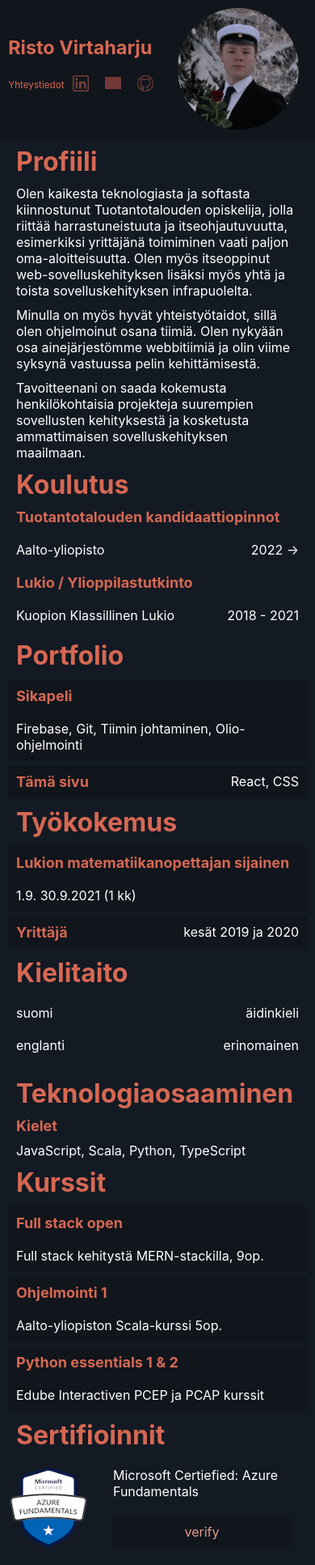
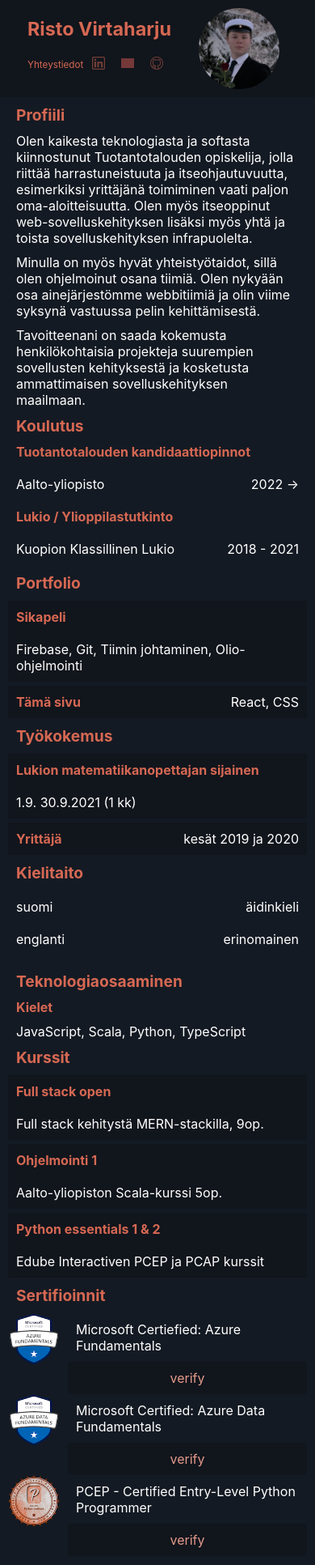
Before and after one commit to rvirtaha/rvirtaha.github.io, a React (Create React App) app: page / in a window 390 px wide. Shown: the top 1933 px of the page at 81% size. Built offline with nearby package versions, Linux system fonts and the light colour scheme; grey boxes are pictures that could not be loaded.

Commit message:
refactor css

```diff
--- a/src/App.css
+++ /dev/null
@@ -1,117 +0,0 @@
-.App {
-  --max-width: 1200px;
-  max-width: var(--max-width);
-  min-height: 100vh;
-  margin: auto;
-}
-
-.page {
-  background-color: var(--main-4);
-  width: 100vw;
-  overflow: auto;
-}
-.header {
-  min-height: 10vh;
-  background-color: var(--main-3);
-  color: var(--accent-1);
-  display: flex;
-  justify-content: space-evenly;
-}
-.header .container {
-  margin: 0;
-  justify-content: center;
-  display: flex;
-  flex-direction: column;
-  gap: 10px;
-}
-.pfp {
-  margin: 10px;
-  border-radius: 50%;
-  float: right;
-  max-height: 150px;
-}
-.header h1 {
-  font-size: clamp(1rem, calc(6vw), calc(var(--max-width) * 0.06));
-}
-.header p {
-  font-size: clamp(0.4rem, calc(3vw), calc(var(--max-width) * 0.03));
-}
-.sub-header {
-  display: flex;
-  flex-flow: row wrap;
-  justify-content: space-between;
-  align-items: center;
-  min-height: 32px;
-}
-.sub-header:hover img{
-  opacity: 100%
-}
-.sub-header:hover ~ .contact-details{
-  display: flex;
-  justify-content: space-between;
-}
-.contact-details:hover {
-  display: flex;
-  justify-content: space-between;
-}
-.contact-details {
-  width: 100%;
-  display: none;
-  align-self: flex-end;
-}
-.contact-details p{
-  font-size: clamp(0.2rem, calc(1.5vw), calc(var(--max-width) * 0.015));
-}
-.icon {
-  margin: 10px;
-  max-width: 20px;
-  opacity: 50%;
-  /*https://codepen.io/sosuke/pen/Pjoqqp*/
-  filter: invert(57%) sepia(51%) saturate(3187%) hue-rotate(329deg) brightness(93%) contrast(79%);
-}
-.icon:hover {
-  opacity: 100%;
-}
-
-
-.content-element {
-  margin: 20px;
-}
-.info-container {
-  display: flex;
-  flex-flow: row wrap;
-  justify-content: space-between;
-}
-.content-element h1, h2 {
-  color: var(--accent-1);
-  margin: 10px;
-}
-.content-element h2 {
-  font-size: large;
-}
-.content-element p {
-  margin: 10px;
-}
-
-
-
-
-
-
-@media (max-width: 400px){
-  .content-element {
-    margin: 10px;
-  }
-}
-
-@media (min-width: 800px){
-  .content {
-    display: flex;
-  }
-  .header img {
-    max-height: 200px;
-  }
-  .icon {
-    max-width: 24px;
-  }
-}
--- a/src/App.js
+++ b/src/App.js
@@ -1,4 +1,4 @@
-import './App.css';
+import './styles/App.css';
 import {
   Page,
   Header,
--- a/src/components/contentElems.js
+++ b/src/components/contentElems.js
@@ -1,5 +1,6 @@
 import { ExpandingItem, Sikapeli, CVSivu, Sijaisuus, Yrittäjä, Fullstackopen, Ohjelmointi_1, PCEPPCAP } from "./expandingItem"
 import { Sertifikaatti } from "./sertifikaatti"
+import '../styles/content.css'
 
 function ContentElement (props) {
     return <div className="content-element">
--- a/src/components/header.js
+++ b/src/components/header.js
@@ -1,3 +1,5 @@
+import '../styles/header.css'
+
 export default function Header () {
     function hover(element) {
         element.setAttribute('src', 'pfp2.jpg');
--- a/src/components/page.js
+++ b/src/components/page.js
@@ -1,3 +1,5 @@
+import '../styles/page.css'
+
 export default function Page (props) {
     return (
         <div className="page">
--- /dev/null
+++ b/src/styles/App.css
@@ -0,0 +1,6 @@
+.App {
+  --max-width: 1200px;
+  max-width: var(--max-width);
+  min-height: 100vh;
+  margin: auto;
+}
--- a/src/styles/certificate.css
+++ b/src/styles/certificate.css
@@ -1,7 +1,7 @@
 .certificate {
     display: flex;
     justify-content: flex-start;
-    align-items: center;
+    align-items: stretch;
 }
 .certificate img {
     width: 100px;
@@ -9,19 +9,29 @@
     margin-right: 20px;
 }
 .certificate-info {
+    width: 100%;
     display: flex;
     flex-flow: column wrap;
     align-items: flex-start;
 }
 .verify-certificate {
-    margin: 10px;
+    box-sizing: border-box;
+
     padding: 10px;
     background-color: var(--main-3);
     border-radius: 5px;
+    width: 100%;
     text-decoration: none;
-    min-width: 200px;
     text-align: center;
 }
 .verify-certificate:hover {
     background-color: transparent;
 }
+
+@media (max-width: 400px) {
+    .certificate img {
+        width: 64px;
+        height: 64px;
+        margin-right: 10px;
+    }
+}
--- /dev/null
+++ b/src/styles/content.css
@@ -0,0 +1,35 @@
+.content-element {
+  margin: 20px;
+}
+.info-container {
+  display: flex;
+  flex-flow: row wrap;
+  justify-content: space-between;
+}
+.content-element h1, h2 {
+  color: var(--accent-1);
+  margin: 10px;
+}
+.content-element h2 {
+  font-size: large;
+}
+.content-element p {
+  margin: 10px;
+}
+
+@media (max-width: 400px){
+    .content-element {
+      margin: 10px;
+    }
+    .content-element h1 {
+        font-size: larger;
+    }
+    .content-element h2 {
+        font-size: medium;
+    }
+}
+@media (min-width: 800px){
+    .content {
+      display: flex;
+    }
+}
--- /dev/null
+++ b/src/styles/header.css
@@ -0,0 +1,80 @@
+.header {
+    min-height: 10vh;
+    background-color: var(--main-3);
+    color: var(--accent-1);
+    display: flex;
+    justify-content: space-evenly;
+  }
+  .header .container {
+    margin: 0;
+    justify-content: center;
+    display: flex;
+    flex-direction: column;
+    gap: 10px;
+  }
+  .pfp {
+    margin: 10px 10px 10px 0px;
+    border-radius: 50%;
+    float: right;
+    max-height: 150px;
+  }
+  .header h1 {
+    font-size: clamp(1rem, calc(6vw), calc(var(--max-width) * 0.06));
+  }
+  .header p {
+    font-size: clamp(0.4rem, calc(3vw), calc(var(--max-width) * 0.03));
+  }
+  .sub-header {
+    display: flex;
+    flex-flow: row wrap;
+    justify-content: space-between;
+    align-items: center;
+    min-height: 32px;
+  }
+  .sub-header:hover img{
+    opacity: 100%
+  }
+  .sub-header:hover ~ .contact-details{
+    display: flex;
+    justify-content: space-between;
+  }
+  .contact-details:hover {
+    display: flex;
+    justify-content: space-between;
+  }
+  .contact-details {
+    width: 100%;
+    display: none;
+    align-self: flex-end;
+  }
+  .contact-details p{
+    font-size: clamp(0.2rem, calc(1.5vw), calc(var(--max-width) * 0.015));
+  }
+  .icon {
+    margin: 10px;
+    max-width: 20px;
+    opacity: 50%;
+    /*https://codepen.io/sosuke/pen/Pjoqqp*/
+    filter: invert(57%) sepia(51%) saturate(3187%) hue-rotate(329deg) brightness(93%) contrast(79%);
+  }
+  .icon:hover {
+    opacity: 100%;
+  }
+
+
+@media (min-width: 800px){
+    .header img {
+      max-height: 200px;
+    }
+    .icon {
+      max-width: 24px;
+    }
+}
+@media (max-width: 400px) {
+    .header img {
+        max-height: 100px;
+    }
+    .icon {
+        max-width: 16px;
+    }
+}
--- /dev/null
+++ b/src/styles/page.css
@@ -0,0 +1,5 @@
+.page {
+    background-color: var(--main-4);
+    width: 100vw;
+    overflow: auto;
+  }
```
